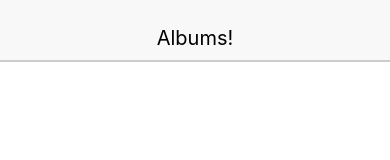
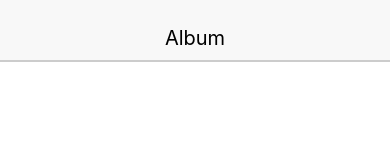
Before and after one commit to prSathan/Albums-React-Native-App, a React Native app: screen / in a window 390 px wide. Shown: the top 160 px of the page. Built offline with nearby package versions, Linux system fonts and the light colour scheme.

Commit message:
Header component takes props

```diff
--- a/index.js
+++ b/index.js
@@ -7,7 +7,7 @@ import Header from './src/components/header';
 // Create a Component - an object that produces something that can be placed on the screen
 
 const App = () => (
-    <Header />
+    <Header headerText={'Album'}/>
   );
 
 // Render it to the device
--- a/src/components/header.js
+++ b/src/components/header.js
@@ -5,12 +5,12 @@ import { Text, View } from 'react-native';
 
 // Make a Component
 
-const Header = () => {
+const Header = (props) => {
   const { textStyle, viewStyle } = styles;
 
   return (
     <View style={viewStyle}>
-      <Text style={textStyle}>Albums!</Text>
+      <Text style={textStyle}>{props.headerText}</Text>
     </View>
   );
 };
```
